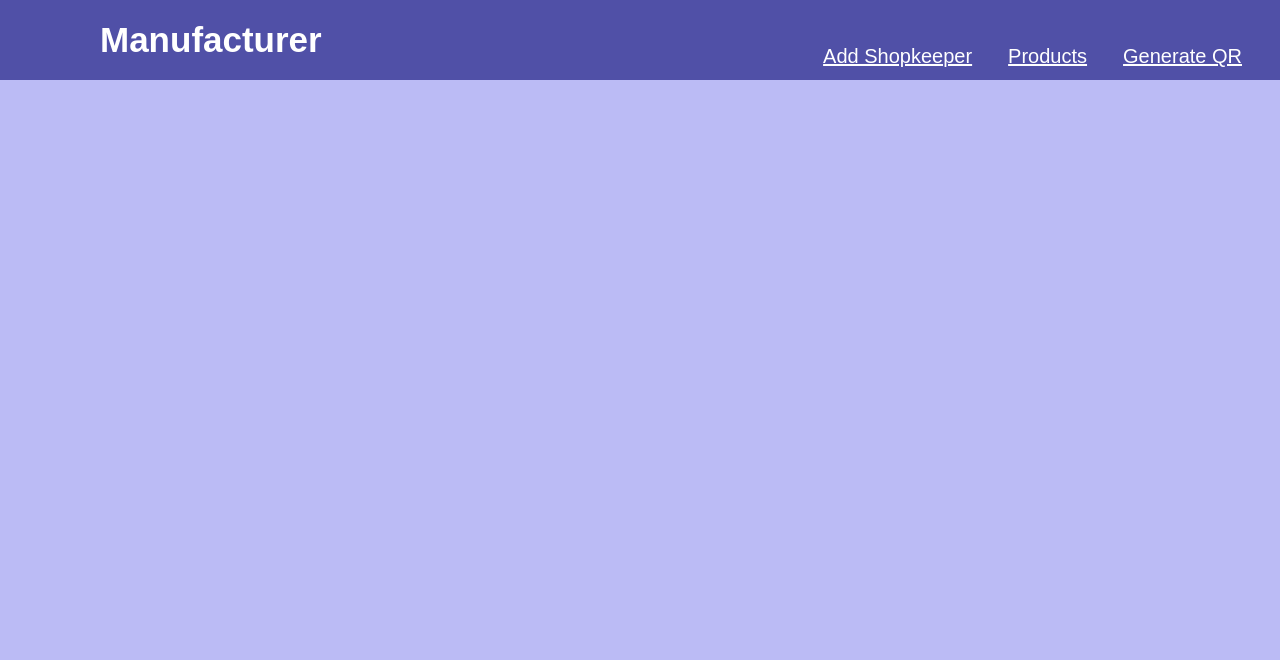
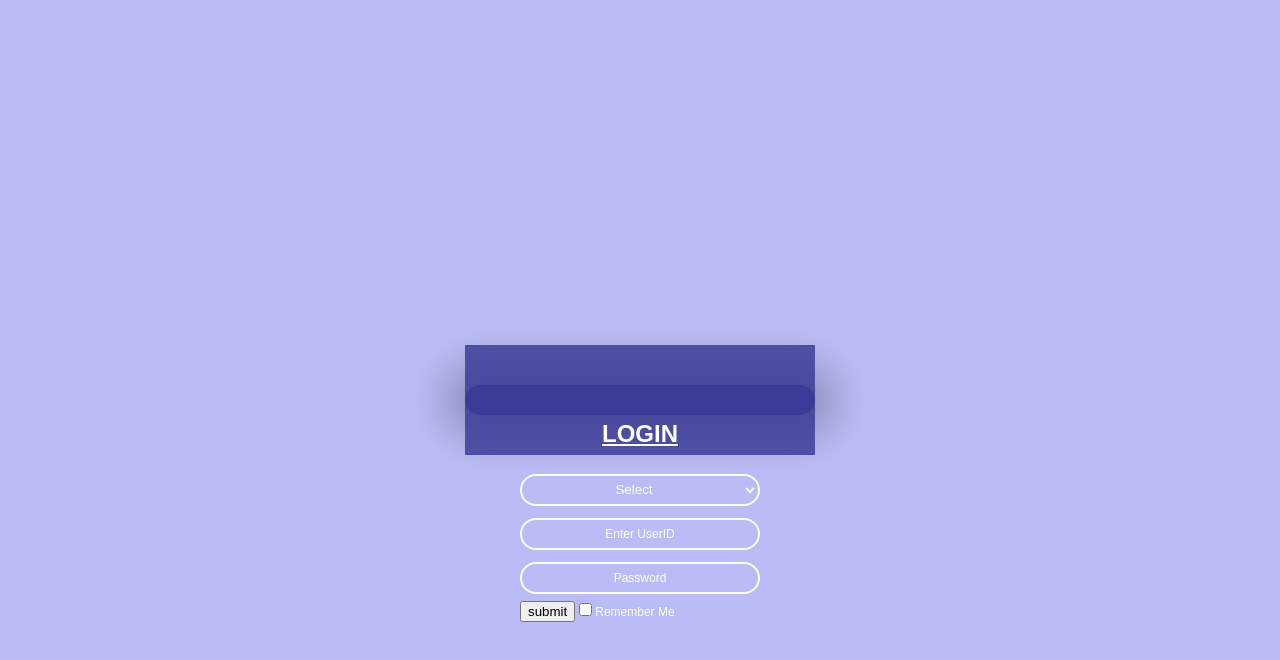
Before and after one commit to Siddhant1289/Product-Digital-Stamping, a React (Create React App) app: page / in a window 1280 px wide. Shown: the top 660 px of the page. Built offline with nearby package versions, Linux system fonts and the light colour scheme.

Commit message:
done working of login page

```diff
--- a/src/Login.css
+++ b/src/Login.css
@@ -64,6 +64,19 @@
   text-align: center;
   color: #fff;
 }
+.select-box {
+  width: 100%;
+  background: transparent;
+  border: 2px solid #fff;
+  margin: 6px 0;
+  height: 32px;
+  border-radius: 20px;
+  padding: 0 10px;
+  box-sizing: border-box;
+  outline: none;
+  text-align: center;
+  color: #fff;
+}
 
 ::placeholder {
   color: #fff;
--- a/src/Login.js
+++ b/src/Login.js
@@ -1,74 +1,90 @@
 import React, { Component } from "react";
 import "./Login.css";
+// import Manufacturer from "./Manufacturer";
+import Shopkeeper from "./Shopkeeper";
 class Login extends Component {
+  constructor(props) {
+    super(props);
+    this.state = {
+      ID: "",
+      password: "",
+      isLog: false,
+    };
+  }
+  fun = (e) => {
+    if (this.state.ID === "admin" && this.state.password === "admin") {
+      this.setState({ isLog: true });
+    } else {
+      alert("Not Logged In");
+    }
+  };
+  handleChangeFields = (e1) => {
+    this.setState({
+      ...this.state,
+      [e1.target.name]: e1.target.value,
+    });
+    console.log(this.state, "formfield");
+  };
   render() {
     return (
+      <div>
+        {this.state.isLog ? (
+          <div>
+            {/* <Manufacturer /> */}
+            <Shopkeeper />
+          </div>
+        ) : (
           <div className="container">
             <div className="left">
               <div className="card">
                 <div className="inner-box" id="card">
                   <div className="card-front">
-                <h2>LOGIN</h2>
-                <form>
+                    <h2>
+                      <u>LOGIN</u>
+                    </h2>
+                    <form onSubmit={this.fun}>
+                      <select className="select-box" placeholder="Select">
+                        <option value="">Select</option>
+                        <option value="Manufacturer">Manufacturer</option>
+                        <option value="Shopkeeper">Shopkeeper</option>
+                      </select>
                       <input
                         type="text"
+                        name="ID"
+                        id="ID"
+                        value={this.state.a}
+                        onChange={this.handleChangeFields}
                         className="input-box"
                         placeholder="Enter UserID"
                         required
                       />
                       <input
                         type="password"
+                        name="password"
+                        id="password"
+                        value={this.state.a}
+                        onChange={this.handleChangeFields}
                         className="input-box"
                         placeholder="Password"
                         required
                       />
-                  <button type="submit" className="submit-btn">
+
+                      {/* <button type="submit" className="submit-btn">
                         Submit
-                  </button>
+                      </button> */}
+                      <input type="submit" value="submit" />
                       <input type="checkbox" />
                       <span>Remember Me</span>
                     </form>
 
-                <a href="">Forgot Password?</a>
-              </div>
-            </div>
-          </div>
-        </div>
-        <div className="right">
-          <div className="card">
-            <div className="inner-box" id="card">
-              <div className="card-back">
-                <h2>REGISTER</h2>
-                <form>
-                  <input
-                    type="text"
-                    className="input-box"
-                    placeholder="Your Name"
-                    required
-                  />
-                  <input
-                    type="text"
-                    className="input-box"
-                    placeholder="Enter UserID"
-                    required
-                  />
-                  <input
-                    type="password"
-                    className="input-box"
-                    placeholder="Password"
-                    required
-                  />
-                  <button type="submit" className="submit-btn">
-                    Submit
-                  </button>
-                  <input type="checkbox" />
-                  <span>Remember Me</span>
-                </form>
+                    {/* <a href="">Forgot Password?</a> */}
                   </div>
                 </div>
               </div>
             </div>
           </div>
+        )}
+      </div>
     );
   }
 }
--- a/src/index.js
+++ b/src/index.js
@@ -1,10 +1,10 @@
 import React from "react";
 import ReactDOM from "react-dom/client";
 import "./index.css";
-// import Login from "./Login.js";
+import Login from "./Login.js";
 // import App from "./App";
 import reportWebVitals from "./reportWebVitals";
-import Manufacturer from "./Manufacturer";
+// import Manufacturer from "./Manufacturer";
 // import Shopkeeper from "./Shopkeeper";
 // import Customer from "./Customer";
 
@@ -12,8 +12,8 @@ const root = ReactDOM.createRoot(document.getElementById("root"));
 root.render(
   <React.StrictMode>
     {/* <App /> */}
-    {/* <Login /> */}
-    <Manufacturer />
+    <Login />
+    {/* <Manufacturer /> */}
     {/* <Shopkeeper /> */}
     {/* <Customer /> */}
   </React.StrictMode>
```
Lines whose indentation alone changed are shown as unchanged.
